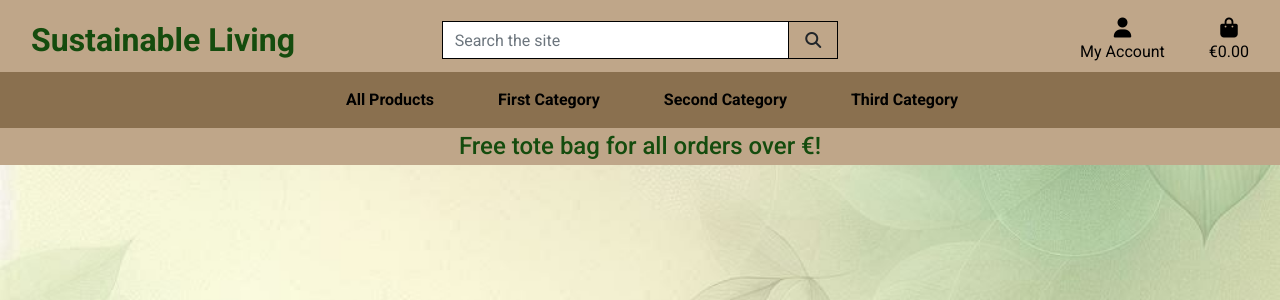
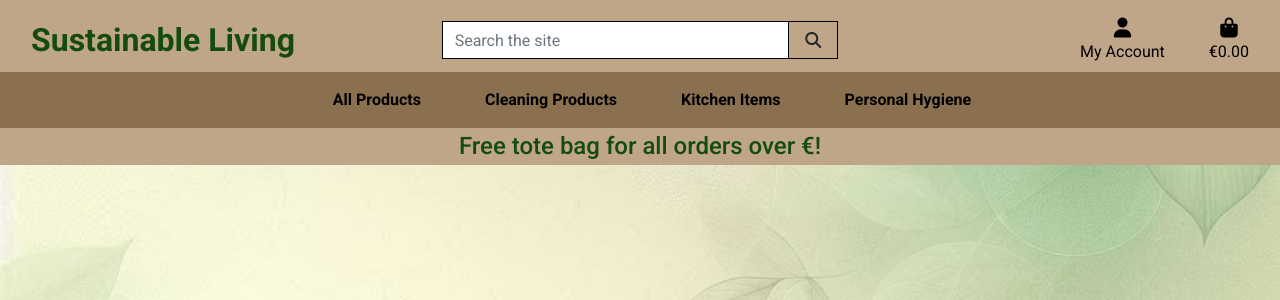
Before and after one commit to DiarmuidHenry/PP5, a Django app: page / in a window 1280 px wide. Shown: the top 300 px of the page. Run offline with Django 5.2, Linux system fonts and the light colour scheme; some libraries are stand-ins or nearby versions.

Commit message:
add: start of category selection

```diff
--- a/templates/includes/main-nav.html
+++ b/templates/includes/main-nav.html
@@ -5,43 +5,47 @@
                 All Products
             </a>
             <div class="dropdown-menu border-0 background-color-5" aria-labelledby="all-products-link">
-                <a href="" class="dropdown-item text-black">By Price</a>
-                <a href="" class="dropdown-item text-black ">By Rating</a>
-                <a href="" class="dropdown-item text-black ">By Category</a>
+                <a href="{% url 'products' %}" class="dropdown-item text-black">By Price</a>
+                <a href="{% url 'products' %}" class="dropdown-item text-black ">By Rating</a>
+                <a href="{% url 'products' %}" class="dropdown-item text-black ">By Category</a>
                 <a href="{% url 'products' %}" class="dropdown-item text-black">All Products</a>
             </div>
         </li>
 
+
         <li class="nav-item dropdown">
-            <a class="logo-font font-weight-bold text-black nav-link mr-5" href="#" id="first-category-link" data-toggle="dropdown" aria-haspopup="true" aria-expanded="false">
-                First Category
+            <a class="font-weight-bold text-black nav-link mr-5" href="#" id="first-category-link" data-toggle="dropdown" aria-haspopup="true" aria-expanded="false">
+                Cleaning Products
             </a>
             <div class="dropdown-menu border-0 background-color-5" aria-labelledby="first-category-link">
-                <a href="" class="dropdown-item text-black">First 1st</a>
-                <a href="" class="dropdown-item text-black">First 2nd</a>
-                <a href="" class="dropdown-item text-black">First 3rd</a>
-                <a href="" class="dropdown-item text-black">First 4th</a>
+                <a href="{% url 'products' %}?category=bathroom" class="dropdown-item text-black">Bathroom</a>
+                <a href="{% url 'products' %}?category=fabrics" class="dropdown-item text-black">Fabrics</a>
+                <a href="{% url 'products' %}?category=kitchen" class="dropdown-item text-black">Kitchen</a>
+                <a href="{% url 'products' %}?category=bathroom,fabrics,kitchen" class="dropdown-item text-black">All Cleaning Products</a>
             </div>
         </li>
 
         <li class="nav-item dropdown">
             <a class="logo-font font-weight-bold text-black nav-link mr-5" href="#" id="second-category-link" data-toggle="dropdown" aria-haspopup="true" aria-expanded="false">
-                Second Category
+                Kitchen Items
             </a>
             <div class="dropdown-menu border-0 background-color-5" aria-labelledby="homeware-link">
-                <a href="" class="dropdown-item text-black">Second 1st</a>
-                <a href="" class="dropdown-item text-black">Second 2nd</a>
-                <a href="" class="dropdown-item text-black">Second 3rd</a>
+                <a href="{% url 'products' %}?category=food" class="dropdown-item text-black">Food</a>
+                <a href="{% url 'products' %}?category=packaging" class="dropdown-item text-black">Packaging</a>
+                <a href="{% url 'products' %}?category=towels" class="dropdown-item text-black">Towels</a>
+                <a href="{% url 'products' %}?category=utensils" class="dropdown-item text-black">Utensils</a>
+                <a href="{% url 'products' %}?category=food,packaging,towels,utensils" class="dropdown-item text-black">All Kitchen Items</a>
             </div>
         </li>
 
         <li class="nav-item dropdown">
             <a class="logo-font font-weight-bold text-black nav-link" href="#" id="third-category-link" data-toggle="dropdown" aria-haspopup="true" aria-expanded="false">
-                Third Category
+                Personal Hygiene
             </a>
             <div class="dropdown-menu border-0 background-color-5" aria-labelledby="specials-link">
-                <a href="" class="dropdown-item text-black">Third 1st</a>
-                <a href="" class="dropdown-item text-black">Third 2nd</a>
+                <a href="{% url 'products' %}?category=men" class="dropdown-item text-black">Men</a>
+                <a href="{% url 'products' %}?category=women" class="dropdown-item text-black">Women</a>
+                <a href="{% url 'products' %}?category=men,women" class="dropdown-item text-black">All Personal Hygiene</a>
             </div>
         </li>
     </ul>
```
Also changed, not shown: products/views.py (+10 -5 lines).
